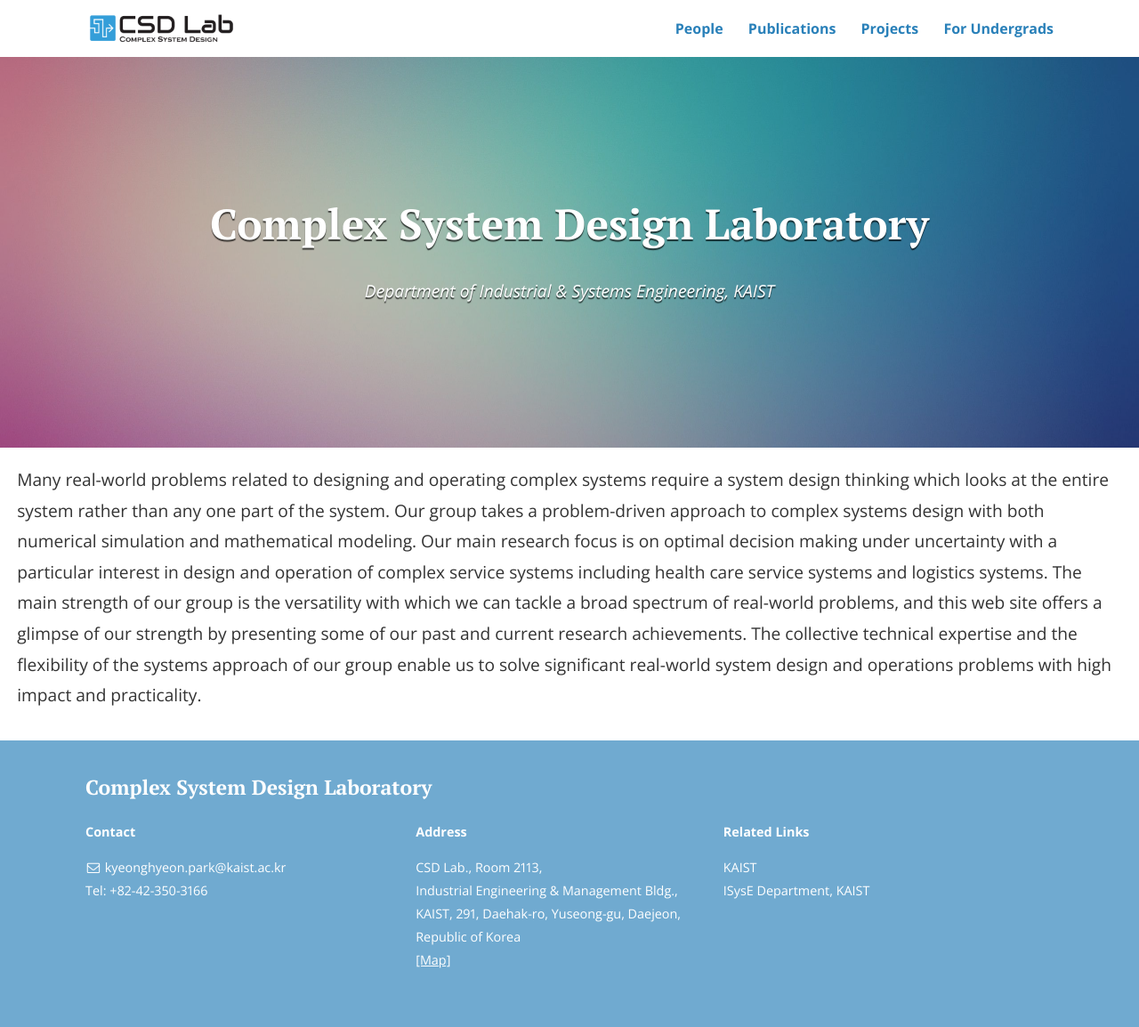
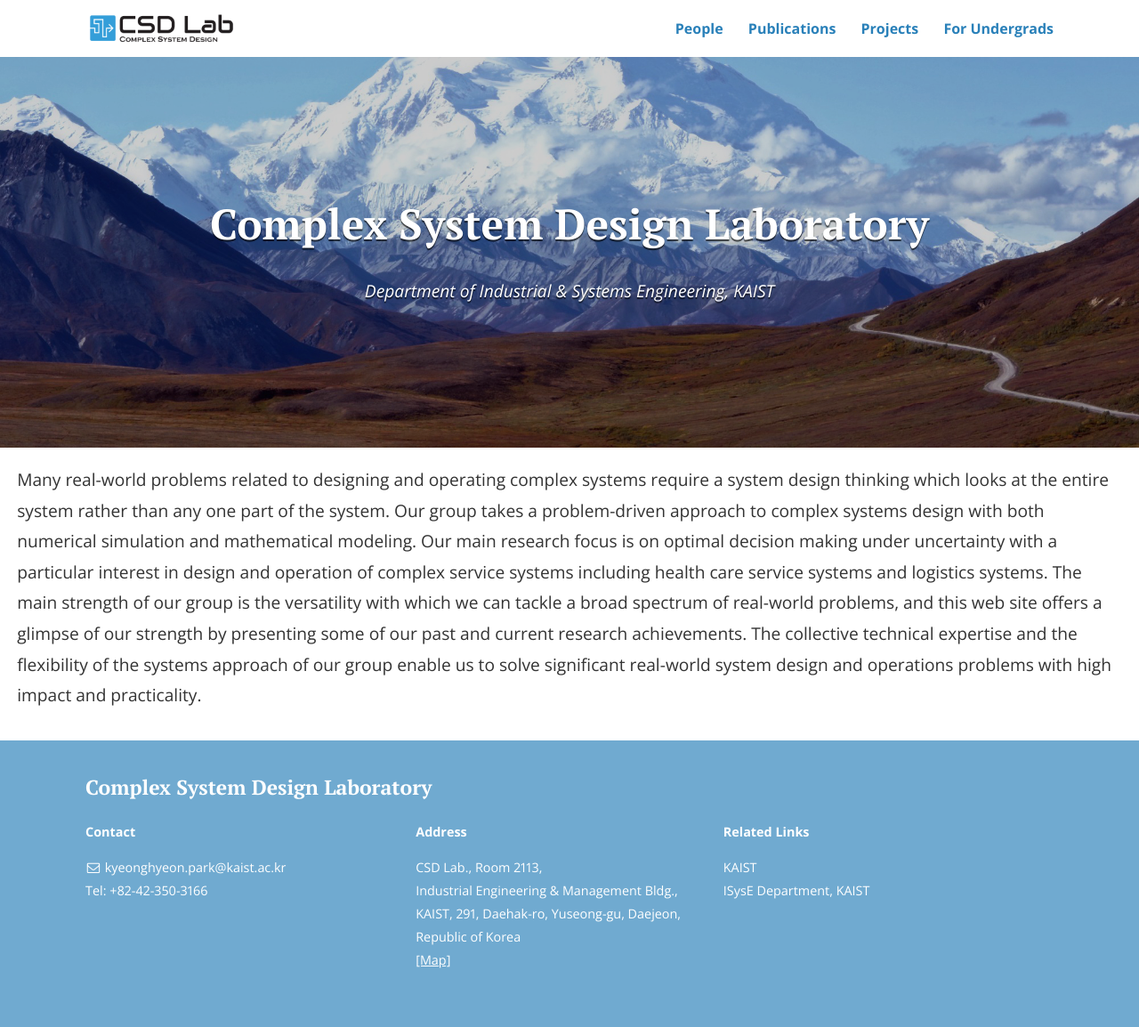
Before and after one commit to CSDlab-KAIST/CSDlab-KAIST.github.io, a Jekyll site: the page built from index.html, in a window 1280 px wide. Shown: the whole page at 89% size. Built offline with Jekyll 4.4.1, drawn with Linux system fonts in a browser that asks for light colours; nearby versions of some CDN libraries; the list of posts is cut into pages by our own code.

Commit message:
Update _config.yml

```diff
--- a/_config.yml
+++ b/_config.yml
@@ -22,8 +22,8 @@ description: >
 baseurl: "" # the subpath of your site, e.g. /blog/
 url: "http://csdlab.kaist.ac.kr" # the base hostname & protocol for your site
 destination: "C:/wamp64/www/csdlab/"
-cover: "/assets/1155011.jpg"
-# cover: "/assets/header_image.jpg"
+# cover: "/assets/1155011.jpg"
+cover: "/assets/header_image.jpg"
 logo: "/assets/logo.png"
 
 # Build settings
```
